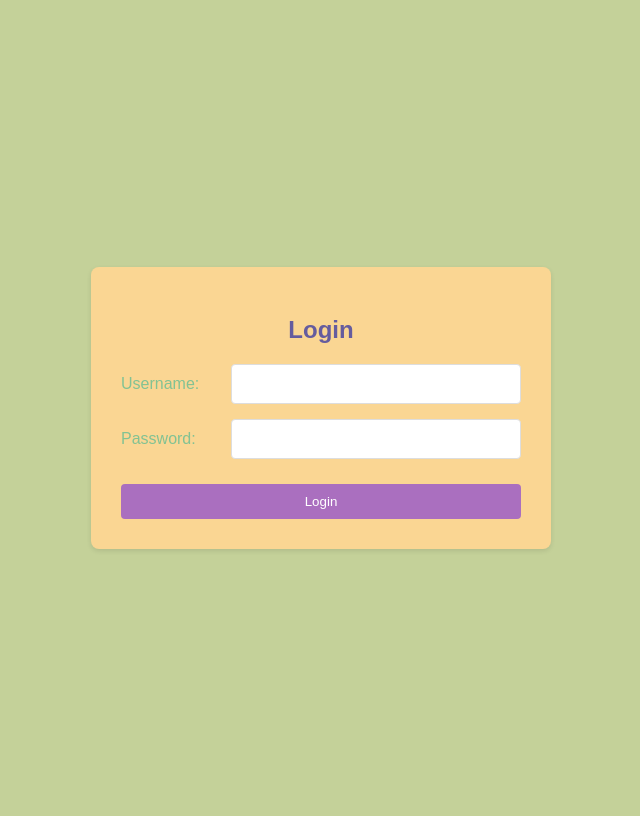
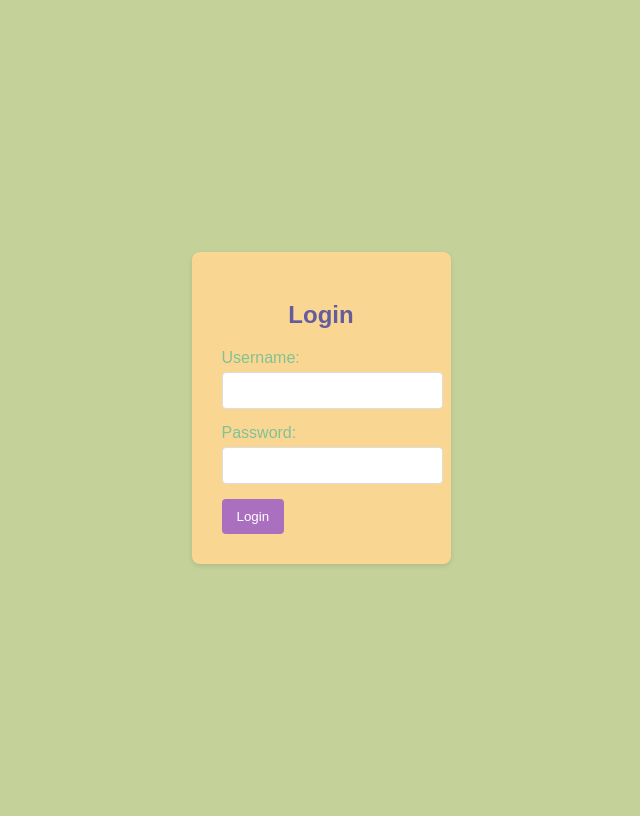
Before and after one commit to SeoulX/BingBong_AI, a Django app: template bingbong_dev/bingbong_devapp/templates/bingbong_devapp/login.html in a window 1280 px wide. Shown: the whole page, without its empty margins (319-959 px from the left). Run offline with Django 5.2, Linux system fonts and the light colour scheme; the template is opened without the code that fills it, so the values that code supplies are empty.

Commit message:
Delete webapp

```diff
--- a/bingbong_dev/bingbong_devapp/static/bingbong_webapp/css/login.css
+++ /dev/null
@@ -1,60 +0,0 @@
-body {
-    font-family: sans-serif;
-    background-color: #C4D199; /* Medium Spring Bud */
-    display: flex;
-    justify-content: center;
-    align-items: center;
-    min-height: 100vh;
-  }
-
-  .container {
-    background-color: #FAD693; /* Caramel */
-    padding: 30px;
-    border-radius: 8px;
-    box-shadow: 0 2px 5px rgba(0, 0, 0, 0.1);
-    width: 400px; /* Set a specific width for the form container */
-  }
-
-  h2 {
-    text-align: center;
-    color: #655C9E; /* Dark Blue-Gray */
-    margin-bottom: 20px;
-  }
-
-  .input-group {
-    display: flex; /* Enable Flexbox for input groups */
-    align-items: center; /* Align label and input vertically */
-    margin-bottom: 15px;
-  }
-
-  label {
-    width: 100px; /* Set a fixed width for labels */
-    color: #82C293; /* Dark Sea Green */
-    text-align: left;
-  }
-
-  input[type="text"],
-  input[type="password"] {
-    flex: 1; /* Allow inputs to grow and fill remaining space */
-    padding: 10px;
-    border: 1px solid #ddd;
-    border-radius: 4px;
-    font-size: 16px;
-    color: #333;
-    margin-left: 10px;
-  }
-
-  button {
-    background-color: #AA6FBF; /* Rich Lavender */
-    color: white;
-    padding: 10px 15px;
-    border: none;
-    border-radius: 4px;
-    cursor: pointer;
-    width: 100%; /* Make button full width */
-    margin-top: 10px;
-  }
-
-  button:hover {
-    background-color: #FF85A5; /* Tickle Me Pink */
-  }
--- a/bingbong_dev/bingbong_devapp/templates/bingbong_devapp/login.html
+++ b/bingbong_dev/bingbong_devapp/templates/bingbong_devapp/login.html
@@ -4,7 +4,7 @@
 <html>
 <head>
     <title>Login - BingBong AI</title>
-    <link rel="stylesheet" href="{% static 'bingbong_webapp/css/login.css' %}">
+    <link rel="stylesheet" href="{% static 'bingbong_devapp/css/login.css' %}">
 </head>
 <body>
     <div class="container">
```
Also changed, not shown: bingbong_dev/bingbong_devapp/static/bingbong_webapp/js/login.js (deleted, +0 -15 lines).
